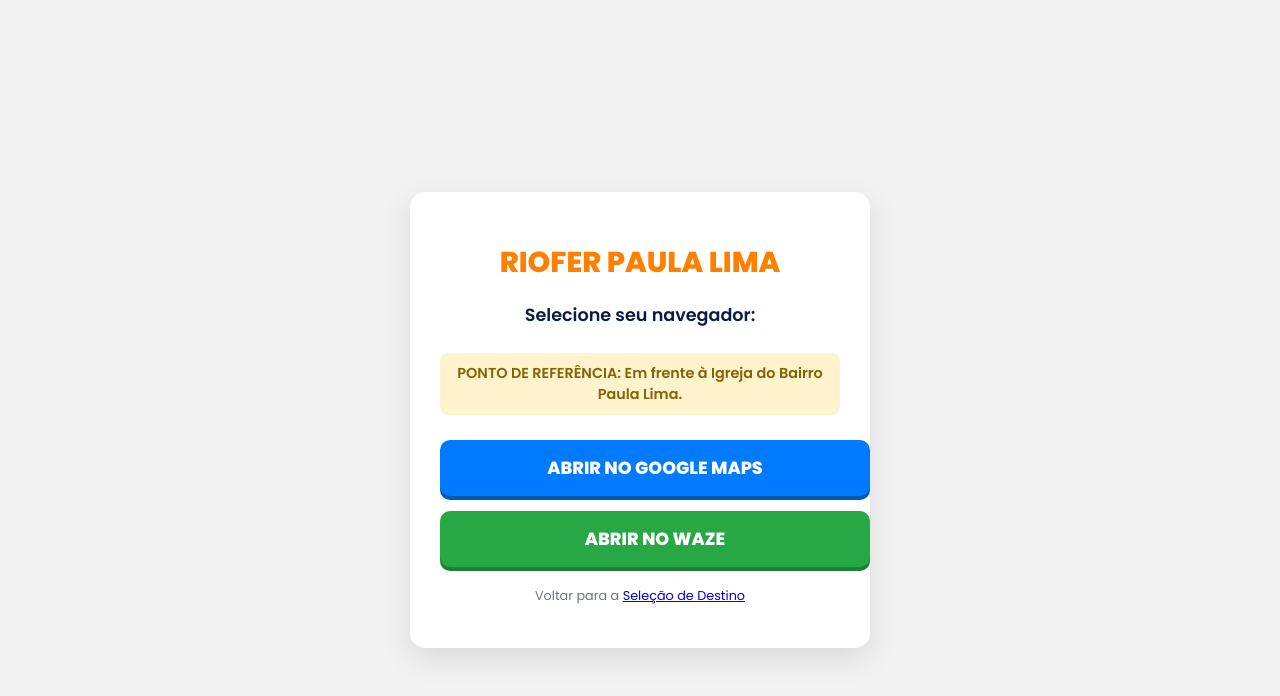
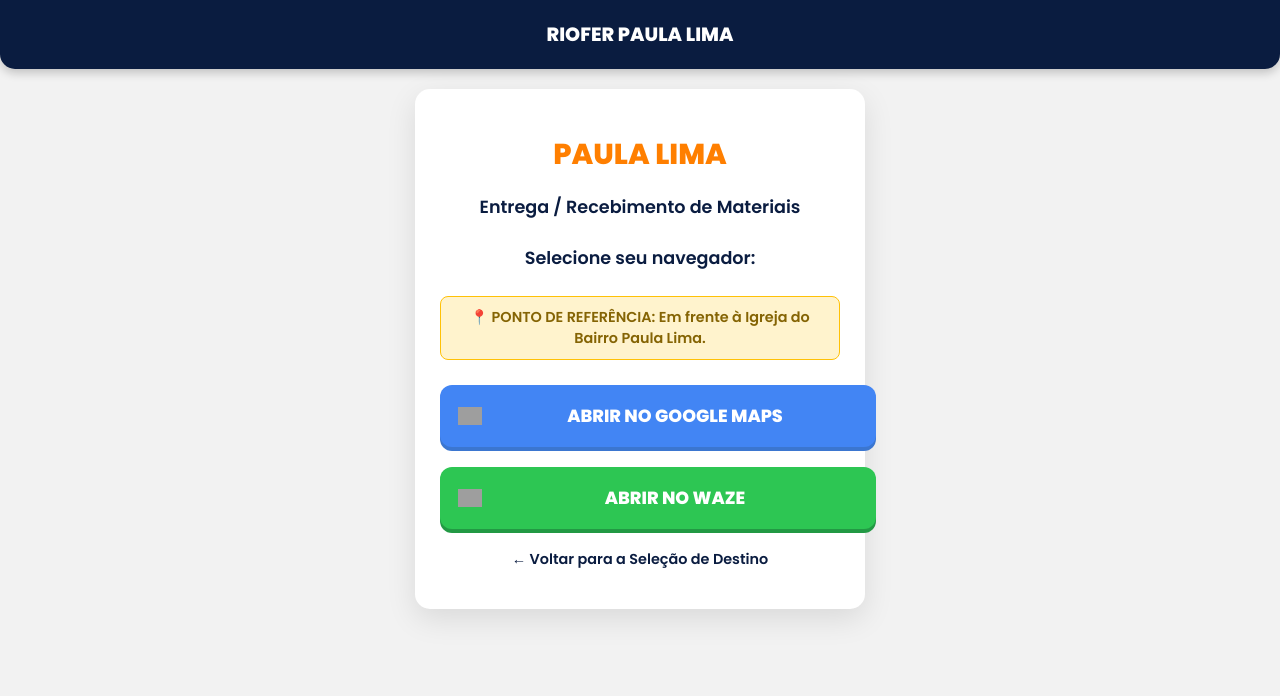
Before and after one commit to JaoAmurim/App_Localizador, a plain HTML site: page paula_lima.html in a window 1280 px wide. Drawn offline with Linux system fonts and the light colour scheme; grey boxes are pictures that could not be loaded.

Commit message:
Update paula_lima.html

```diff
--- a/paula_lima.html
+++ b/paula_lima.html
@@ -1,49 +1,94 @@
 <!DOCTYPE html>
 <html lang="pt-BR">
+
   <head>
+
     <meta charset="UTF-8">
+
     <meta name="viewport" content="width=device-width, initial-scale=1.0">
+
+    <meta name="apple-mobile-web-app-capable" content="yes">
+
+    <meta name="mobile-web-app-capable" content="yes">
+
+    <meta name="theme-color" content="#0A1C40">
     <title>Paula Lima | Navegação</title>
+
     <link href="https://fonts.googleapis.com/css2?family=Poppins:wght@400;600;800&display=swap" rel="stylesheet">
+
     <style>
+      /* Variáveis de Cor (Riofer Palette) */
       :root {
         --riofer-blue: #0A1C40;
+        /* Azul Escuro (Principal/Texto) */
         --riofer-orange: #FF7F00;
+        /* Laranja Riofer (Destaque/Alerta) */
         --background-light: #F2F2F2;
-            --success-green: #28a745;
-            --map-blue: #007bff;
+        /* Fundo Geral */
+        --map-color: #4285F4;
+        /* Azul Google Maps */
+        --waze-color: #2DC653;
+        /* Verde Waze (Mais vibrante que o anterior) */
+        --shadow-depth: 4px;
+        /* Profundidade da sombra do botão */
       }
+
       body {
         font-family: 'Poppins', sans-serif;
         background-color: var(--background-light);
         color: var(--riofer-blue);
         margin: 0;
-            padding: 20px;
+        padding: 0;
         display: flex;
-            justify-content: center;
+        justify-content: flex-start;
         align-items: center;
         flex-direction: column;
         min-height: 100vh;
       }
+
+      /* 1. Novo Header Fixo para Visual de App */
+      .header {
+        background-color: var(--riofer-blue);
+        color: white;
+        padding: 20px 15px;
+        font-weight: 800;
+        font-size: 1.2em;
+        text-align: center;
+        width: 100%;
+        box-sizing: border-box;
+        border-bottom-left-radius: 15px;
+        border-bottom-right-radius: 15px;
+        box-shadow: 0 4px 10px rgba(0, 0, 0, 0.2);
+        margin-bottom: 20px;
+      }
+
+      /* 2. Box Principal */
       .info-box {
         background-color: white;
-            padding: 30px;
+        padding: 25px;
         border-radius: 15px;
         box-shadow: 0 10px 30px rgba(0, 0, 0, 0.1);
         max-width: 400px;
-            width: 100%;
+        width: calc(100% - 40px);
         text-align: center;
+        margin-bottom: 20px;
       }
+
       h1 {
         color: var(--riofer-orange);
         font-size: 1.8em;
+        font-weight: 800;
         margin-bottom: 5px;
       }
+
       p.subtitle {
         font-weight: 600;
         font-size: 1.1em;
         margin-bottom: 25px;
+        color: var(--riofer-blue);
       }
+
+      /* Ponto de Referência */
       .reference {
         background-color: #fff3cd;
         color: #856404;
@@ -52,57 +97,115 @@
         font-size: 0.9em;
         margin-bottom: 25px;
         font-weight: 600;
+        border: 1px solid #ffc107;
+        text-align: center;
       }
+
+      /* Botões de Navegação - Design Pressionável Aprimorado */
       .btn {
-            display: block;
+        display: flex;
+        align-items: center;
+        justify-content: center;
+        /* Centraliza o bloco (Img + Span) */
         width: 100%;
-            padding: 15px;
-            margin-bottom: 15px;
-            border-radius: 10px;
+        padding: 18px;
+        margin-bottom: 20px;
+        border-radius: 12px;
         text-decoration: none;
         font-size: 1.1em;
         font-weight: 800;
         text-transform: uppercase;
-            transition: background-color 0.2s;
+        transition: all 0.05s ease;
+        border: none;
+        position: relative;
       }
+
+      /* CORREÇÃO PRINCIPAL: Permite que o texto se expanda e centralize dentro do espaço restante */
+      .btn span {
+        display: inline-block;
+        text-align: center;
+        flex-grow: 1;
+        /* Faz com que este elemento ocupe o espaço disponível, forçando o ícone para a esquerda */
+      }
+
+      /* Garante que o ícone não seja comprimido */
+      .btn img {
+        flex-shrink: 0;
+        margin-right: 10px;
+      }
+
+      /* 3. CORES E SOMBRAS RIOFER/MAPS/WAZE */
       .btn-maps {
-            background-color: var(--map-blue);
+        background-color: var(--map-color);
         color: white;
-            box-shadow: 0 4px #0056b3;
+        box-shadow: 0 var(--shadow-depth) #3b76d0;
       }
+
       .btn-waze {
-            background-color: var(--success-green);
+        background-color: var(--waze-color);
         color: white;
-            box-shadow: 0 4px #1e7e34;
+        box-shadow: 0 var(--shadow-depth) #229944;
       }
+
       .btn:active {
-            transform: translateY(2px);
-            box-shadow: none;
+        /* Pressionar o botão */
+        transform: translateY(var(--shadow-depth));
+        box-shadow: 0 0 0 rgba(0, 0, 0, 0.2);
+        /* Sombra desaparece */
+      }
+
+      /* Link de Retorno */
+      .back-link {
+        margin-top: 15px;
+        font-size: 0.9em;
+        color: #6c757d;
+        text-align: center;
+      }
+
+      .back-link a {
+        color: var(--riofer-blue);
+        font-weight: 600;
+        text-decoration: none;
+      }
+
+      .back-link a:hover {
+        text-decoration: underline;
       }
     </style>
+
   </head>
+
   <body>
 
+    <div class="header">
+      RIOFER PAULA LIMA
+    </div>
+
     <div class="info-box">
-        <h1>RIOFER PAULA LIMA</h1>
+      <h1>PAULA LIMA</h1>
+      <p class="subtitle">Entrega / Recebimento de Materiais</p>
+
       <p class="subtitle">Selecione seu navegador:</p>
 
       <div class="reference">
-            PONTO DE REFERÊNCIA: Em frente à Igreja do Bairro Paula Lima.
+        📍 PONTO DE REFERÊNCIA: Em frente à Igreja do Bairro Paula Lima.
       </div>
 
       <a href="https://maps.app.goo.gl/p6SYegzZ6xo34o8n8" target="_blank" class="btn btn-maps">
-            Abrir no GOOGLE MAPS
+        <img src="https://i.imgur.com/v8tTj0V.png" alt="Google Maps Icon" style="width: 24px; margin-right: 10px;">
+        <span>Abrir no GOOGLE MAPS</span>
       </a>
 
       <a href="https://www.waze.com/en/live-map/directions/br/sp/riofer-metais-tecnologia-em-aco?place=ChIJLxXLagDTt5QRK-XWlnJIbD8" target="_blank" class="btn btn-waze">
-            Abrir no WAZE
+        <img src="https://i.imgur.com/uTjN0R9.png" alt="Waze Icon" style="width: 24px; margin-right: 10px;">
+        <span>Abrir no WAZE</span>
       </a>
 
-        <p style="margin-top: 20px; font-size: 0.8em; color: #6c757d;">
-            Voltar para a <a href="index.html">Seleção de Destino</a>
+      <p class="back-link">
+        <a href="index.html">← Voltar para a Seleção de Destino</a>
       </p>
     </div>
 
   </body>
+
 </html>
```
Lines whose indentation alone changed are shown as unchanged.
